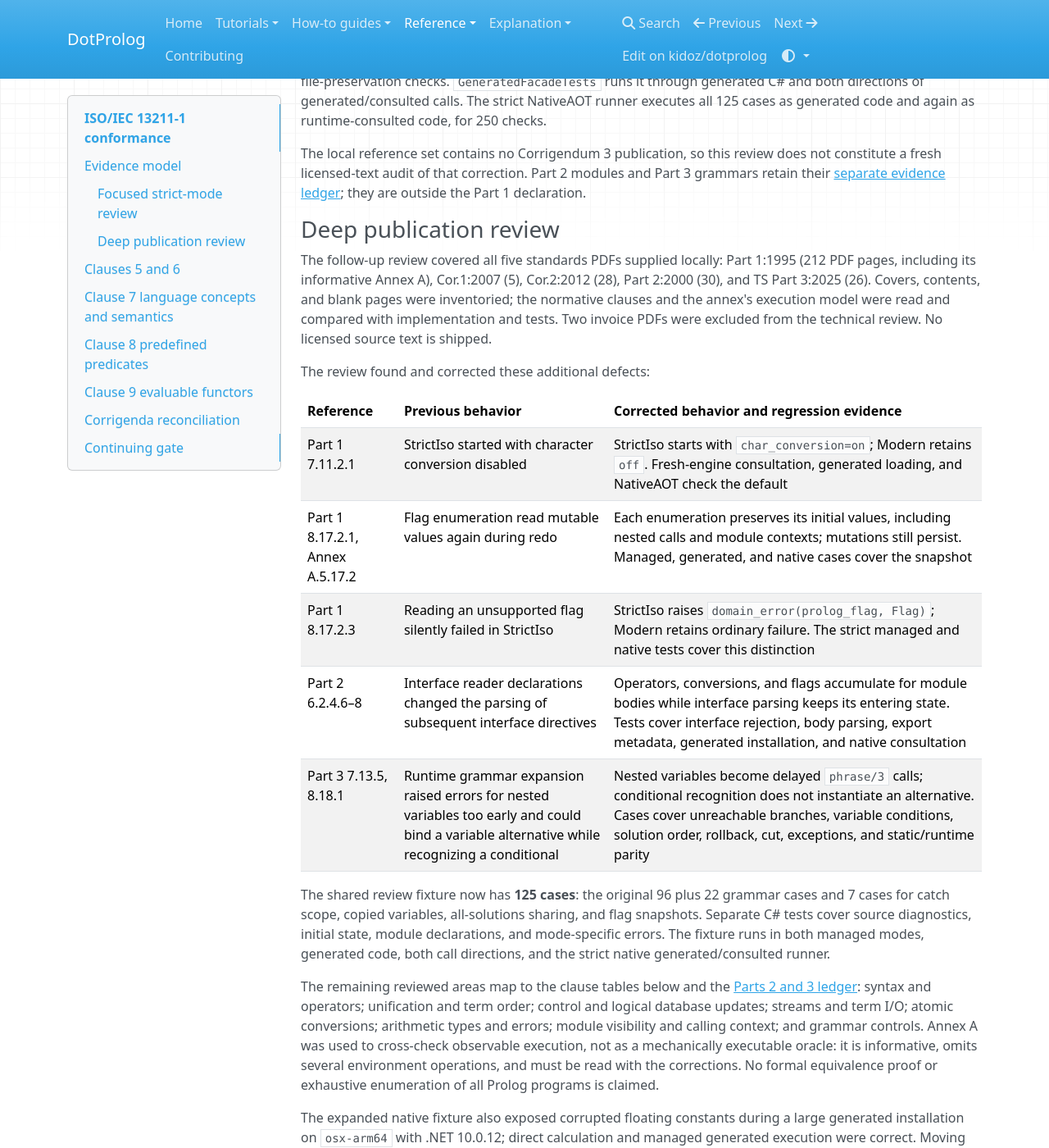
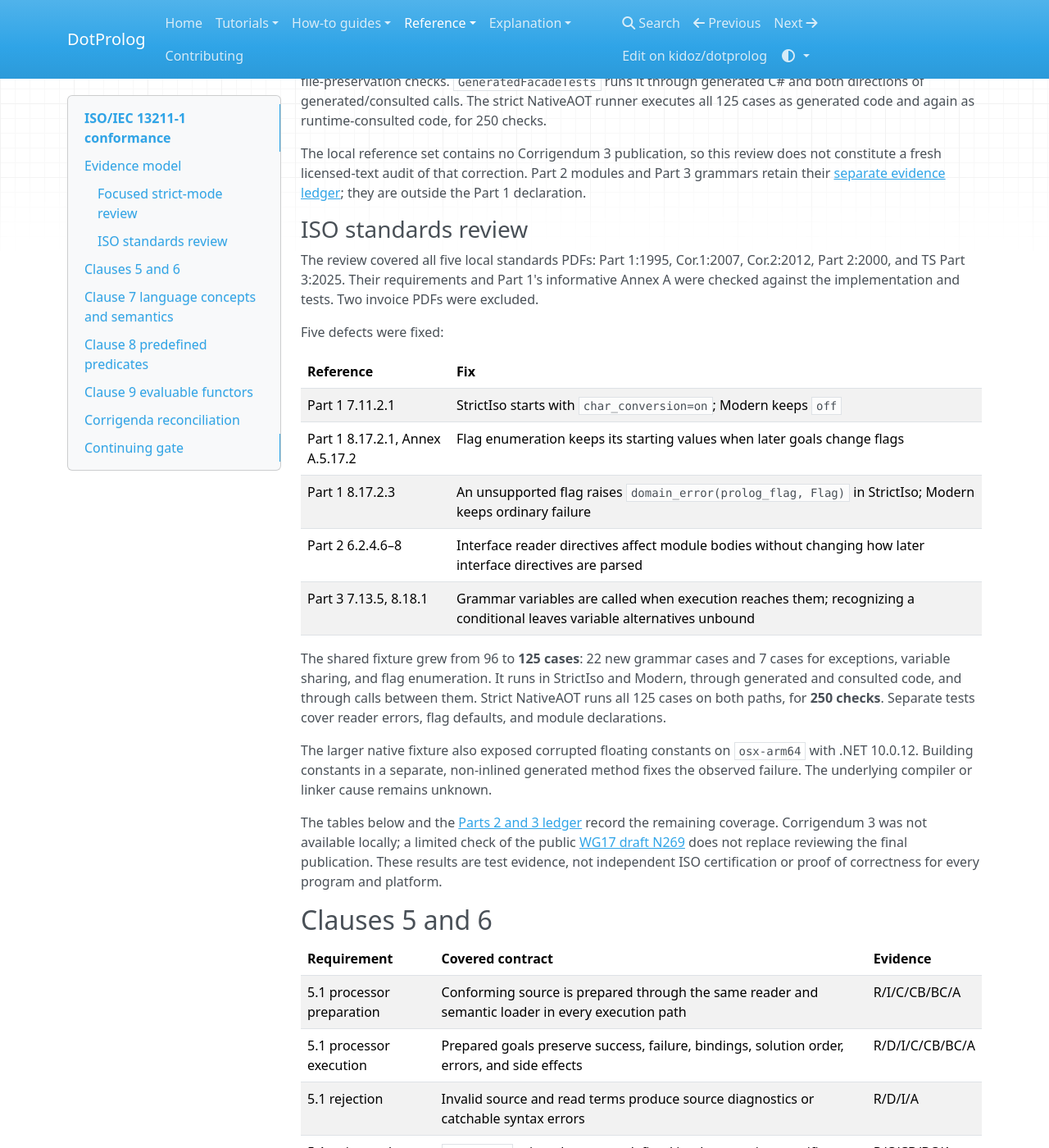
Before and after one commit to kidoz/dotprolog, an MkDocs documentation site: the page built from docs/reference/iso-part1-conformance.md, in a window 1280 px wide and 1400 px high, scrolled down 1584 px. Shown: the whole window at 82% size. Built offline with MkDocs 1.6.1, drawn with Linux system fonts in a browser that asks for light colours; nearby versions of some CDN libraries; some of the changed text lies outside the part shown.

Commit message:
Simplify the ISO standards review summary

```diff
--- a/docs/reference/iso-part1-conformance.md
+++ b/docs/reference/iso-part1-conformance.md
@@ -55,50 +55,37 @@ The local reference set contains no Corrigendum 3 publication, so this review do
 a fresh licensed-text audit of that correction. Part 2 modules and Part 3 grammars retain their
 [separate evidence ledger](iso-parts2-3-conformance.md); they are outside the Part 1 declaration.
 
-### Deep publication review
+### ISO standards review
 
-The follow-up review covered all five standards PDFs supplied locally: Part 1:1995 (212 PDF
-pages, including its informative Annex A), Cor.1:2007 (5), Cor.2:2012 (28), Part 2:2000 (30),
-and TS Part 3:2025 (26). Covers, contents, and blank pages were inventoried; the normative
-clauses and the annex's execution model were read and compared with implementation and tests.
-Two invoice PDFs were excluded from the technical review. No licensed source text is shipped.
+The review covered all five local standards PDFs: Part 1:1995, Cor.1:2007, Cor.2:2012,
+Part 2:2000, and TS Part 3:2025. Their requirements and Part 1's informative Annex A were
+checked against the implementation and tests. Two invoice PDFs were excluded.
 
-The review found and corrected these additional defects:
+Five defects were fixed:
 
-| Reference | Previous behavior | Corrected behavior and regression evidence |
-|---|---|---|
-| Part 1 7.11.2.1 | StrictIso started with character conversion disabled | StrictIso starts with `char_conversion=on`; Modern retains `off`. Fresh-engine consultation, generated loading, and NativeAOT check the default |
-| Part 1 8.17.2.1, Annex A.5.17.2 | Flag enumeration read mutable values again during redo | Each enumeration preserves its initial values, including nested calls and module contexts; mutations still persist. Managed, generated, and native cases cover the snapshot |
-| Part 1 8.17.2.3 | Reading an unsupported flag silently failed in StrictIso | StrictIso raises `domain_error(prolog_flag, Flag)`; Modern retains ordinary failure. The strict managed and native tests cover this distinction |
-| Part 2 6.2.4.6–8 | Interface reader declarations changed the parsing of subsequent interface directives | Operators, conversions, and flags accumulate for module bodies while interface parsing keeps its entering state. Tests cover interface rejection, body parsing, export metadata, generated installation, and native consultation |
-| Part 3 7.13.5, 8.18.1 | Runtime grammar expansion raised errors for nested variables too early and could bind a variable alternative while recognizing a conditional | Nested variables become delayed `phrase/3` calls; conditional recognition does not instantiate an alternative. Cases cover unreachable branches, variable conditions, solution order, rollback, cut, exceptions, and static/runtime parity |
+| Reference | Fix |
+|---|---|
+| Part 1 7.11.2.1 | StrictIso starts with `char_conversion=on`; Modern keeps `off` |
+| Part 1 8.17.2.1, Annex A.5.17.2 | Flag enumeration keeps its starting values when later goals change flags |
+| Part 1 8.17.2.3 | An unsupported flag raises `domain_error(prolog_flag, Flag)` in StrictIso; Modern keeps ordinary failure |
+| Part 2 6.2.4.6–8 | Interface reader directives affect module bodies without changing how later interface directives are parsed |
+| Part 3 7.13.5, 8.18.1 | Grammar variables are called when execution reaches them; recognizing a conditional leaves variable alternatives unbound |
 
-The shared review fixture now has **125 cases**: the original 96 plus 22 grammar cases and
-7 cases for catch scope, copied variables, all-solutions sharing, and flag snapshots. Separate
-C# tests cover source diagnostics, initial state, module declarations, and mode-specific errors.
-The fixture runs in both managed modes, generated code, both call directions, and the strict
-native generated/consulted runner.
+The shared fixture grew from 96 to **125 cases**: 22 new grammar cases and 7 cases for
+exceptions, variable sharing, and flag enumeration. It runs in StrictIso and Modern,
+through generated and consulted code, and through calls between them. Strict NativeAOT
+runs all 125 cases on both paths, for **250 checks**. Separate tests cover reader errors,
+flag defaults, and module declarations.
 
-The remaining reviewed areas map to the clause tables below and the
-[Parts 2 and 3 ledger](iso-parts2-3-conformance.md): syntax and operators; unification and term
-order; control and logical database updates; streams and term I/O; atomic conversions;
-arithmetic types and errors; module visibility and calling context; and grammar controls.
-Annex A was used to cross-check observable execution, not as a mechanically executable oracle:
-it is informative, omits several environment operations, and must be read with the corrections.
-No formal equivalence proof or exhaustive enumeration of all Prolog programs is claimed.
+The larger native fixture also exposed corrupted floating constants on `osx-arm64` with
+.NET 10.0.12. Building constants in a separate, non-inlined generated method fixes the
+observed failure. The underlying compiler or linker cause remains unknown.
 
-The expanded native fixture also exposed corrupted floating constants during a large generated
-installation on `osx-arm64` with .NET 10.0.12; direct calculation and managed generated execution
-were correct. Moving constant construction into a separate non-inlined generated method makes
-the complete native fixture pass. This is an observed workaround; the underlying native compiler
-or linker cause has not been established.
-
-Corrigendum 3 is still absent from the local PDF set. Its existing ledger and tests were
-preserved; a targeted check of the public WG17 working draft
-[N269](https://www.complang.tuwien.ac.at/ulrich/iso-prolog/N269) helped distinguish later
-corrections from obsolete examples. That draft check does not replace an audit of the final
-2017 publication. This review also does not establish results for untested platforms or turn
-the Parts 2 and 3 repository evidence into independent certification.
+The tables below and the [Parts 2 and 3 ledger](iso-parts2-3-conformance.md) record the
+remaining coverage. Corrigendum 3 was not available locally; a limited check of the public
+[WG17 draft N269](https://www.complang.tuwien.ac.at/ulrich/iso-prolog/N269) does not replace
+reviewing the final publication. These results are test evidence, not independent ISO
+certification or proof of correctness for every program and platform.
 
 ## Clauses 5 and 6
 
```
Also changed, not shown: docs/reference/iso-parts2-3-conformance.md (+1 -1 lines).
